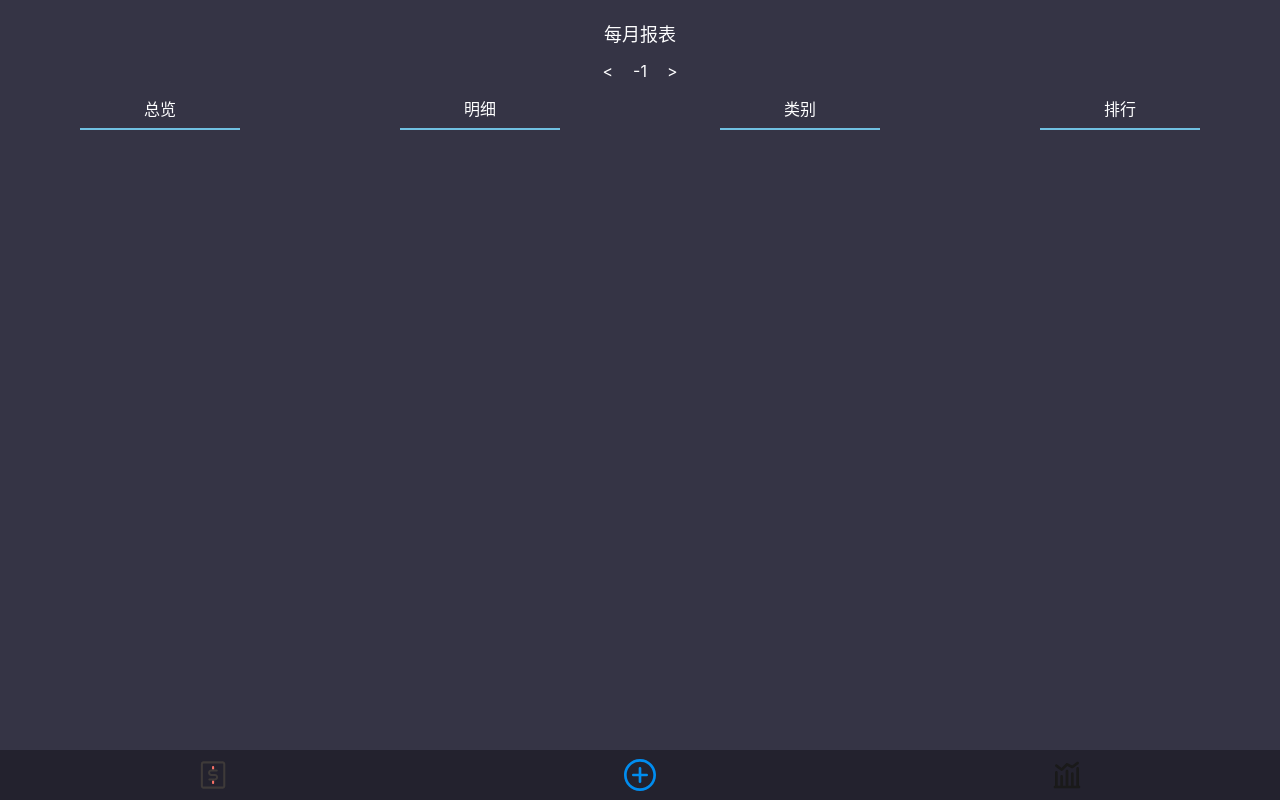
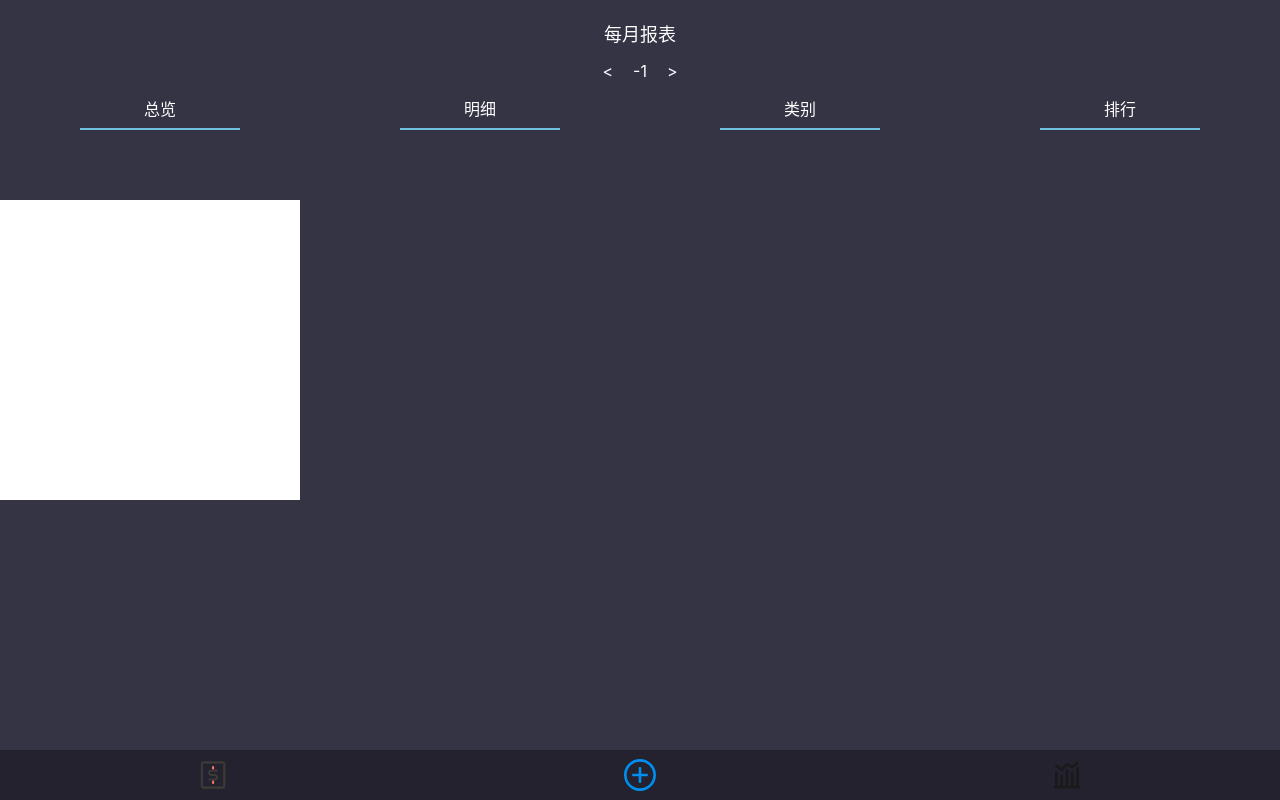
Before and after one commit to DevSuno/moze, a Vue app: page /#/statement in a window 1280 px wide. Built offline with nearby package versions, Linux system fonts and the light colour scheme.

Commit message:
做图表的时候发现没数据，先把数据搞定

```diff
--- a/src/components/Record/Calendar/Swiper.vue
+++ b/src/components/Record/Calendar/Swiper.vue
@@ -17,7 +17,7 @@
 
 <script lang="ts">
     import Vue from 'vue';
-    import { Component } from 'vue-property-decorator';
+    import { Component, } from 'vue-property-decorator';
     import { Swiper, SwiperSlide } from 'vue-awesome-swiper';
     import 'swiper/swiper-bundle.css';
     import SwiperItem from '@/components/Record/Calendar/SwiperItem.vue';
@@ -53,7 +53,6 @@
             }
 
         ];
-
         swiperOption: {} = {
             initialSlide: 1,
             effect: 'cube',
@@ -71,14 +70,14 @@
         slideChangeTransitionEnd(swiper: any) {
             if (swiper.swipeDirection === 'next') {
                 swiper.slideTo(1, 0);
-                this.pages  = [
+            return    this.pages  = [
                     ...this.pages.slice(1),
                     { year: this.pages[1].year, month: this.pages[1].month + 1 }
                 ];
             }
             if (swiper.swipeDirection === 'prev') {
                 swiper.slideTo(1, 0);
-                this.pages = [
+            return    this.pages = [
                     { year: this.pages[1].year, month: this.pages[1].month - 1 },
                     ...this.pages.slice(0, 2)
                 ];
--- a/src/components/Record/Calendar/SwiperItem.vue
+++ b/src/components/Record/Calendar/SwiperItem.vue
@@ -62,15 +62,15 @@
         }
 
         currentMonthMaxDay = () => {
-            const date = new Date();
-            return new Date(date.getFullYear(), date.getMonth(), 0).getDate();
+            const date = this.date;
+            return new Date(date.year, date.month + 1, 0).getDate();
         };
 
         prevMonthEndDay = () => {
-            const date = new Date();
-            const currentMonthLastDay = new Date(date.getFullYear(), date.getMonth(), 0).getDate();
+            const date = this.date;
+            const currentMonthLastDay = new Date(date.year, date.month + 1, 0).getDate();
             const end = new Date(
-                new Date().getFullYear(), new Date().getMonth() - 1, currentMonthLastDay
+                date.year, date.month, currentMonthLastDay
             );
             return end.getDate();
         };
@@ -86,10 +86,10 @@
             } else if (date === 0) {
                 date = this.prevMonthEndDay();
             } else if (date === 1) {
-                date = this.dateObject.month + 1 + '月';
+                date = this.dateObject.month + 1  + '月';
             } else if (date > this.currentMonthMaxDay()) {
                 if (date - this.currentMonthMaxDay() === 1) {
-                    date = this.dateObject.month + 2 + '月';
+                    date = (this.dateObject.month + 2)  + '月';
                 } else {
                     date = date - this.currentMonthMaxDay();
                 }
--- /dev/null
+++ b/src/components/Statement/Swiper/Swiper.vue
@@ -0,0 +1,77 @@
+<template>
+    <swiper :autoUpdate="false" :options="swiperOption"
+
+            class="swiper">
+        <swiper-slide>
+            <SwiperItem>0</SwiperItem>
+        </swiper-slide>
+        <swiper-slide>
+            <SwiperItem>1</SwiperItem>
+        </swiper-slide>
+        <swiper-slide>
+            <SwiperItem>2</SwiperItem>
+        </swiper-slide>
+        <swiper-slide>
+            <SwiperItem>3</SwiperItem>
+        </swiper-slide>
+
+    </swiper>
+</template>
+
+<script lang="ts">
+    import Vue from 'vue';
+    import { Component } from 'vue-property-decorator';
+    import { Swiper, SwiperSlide } from 'vue-awesome-swiper';
+    import 'swiper/swiper-bundle.css';
+    import SwiperItem from '@/components/Statement/Swiper/SwiperItem.vue';
+
+    @Component({
+        components: {
+            SwiperItem,
+            Swiper,
+            SwiperSlide
+        },
+    })
+    export default class Swiperwrap extends Vue {
+        /*        name: 'swiper-example-3d-cube'*/
+
+
+        swiperOption: {} = {
+            initialSlide: 0,
+            effect: 'cube',
+            loop: true,
+            grabCursor: true,
+            cubeEffect: {
+                shadow: true,
+                slideShadows: true,
+                shadowOffset: 20,
+                shadowScale: 0.94
+            },
+        };
+    }
+</script>
+
+
+<style lang="scss" scoped>
+    @import "~@/assets/style/helper.scss";
+
+
+    .swiper {
+        width: 300px;
+        height: 300px;
+        position: absolute;
+        background: #9fd26a;
+        top:200px;
+        .swiper-slide {
+            display: flex;
+            justify-content: center;
+            height: 400px;
+            align-items: center;
+            text-align: center;
+            background-color:#fff;
+            background-position: center;
+            background-size: cover;
+            color: #fff;
+        }
+    }
+</style>
--- /dev/null
+++ b/src/components/Statement/Swiper/SwiperItem.vue
@@ -0,0 +1,28 @@
+<template>
+    <div>
+
+        <div :key="index"
+             v-for="(page,index) in pages">
+            {{page.value}}
+        </div>
+    </div>
+
+</template>
+
+<script lang="ts">
+    import Vue from 'vue';
+    import { Component } from 'vue-property-decorator';
+
+    @Component
+    export default class SwiperItem extends Vue {
+        pages: [{}, {}, {}] = [
+            { 0: 0 },
+            { 1: 1 },
+            { 2: 2 }
+        ];
+    }
+</script>
+
+<style lang="scss" scoped>
+
+</style>
--- a/src/views/Statement.vue
+++ b/src/views/Statement.vue
@@ -3,6 +3,7 @@
         <Topbar/>
         <Timestamp/>
         <Items/>
+        <Swiper/>
     </Layout>
 </template>
 
@@ -12,9 +13,10 @@
     import Topbar from '@/components/Statement/Topbar.vue';
     import Timestamp from '@/components/Statement/Timestamp.vue';
     import Items from '@/components/Statement/Items.vue';
+    import Swiper from '@/components/Statement/Swiper/Swiper.vue';
 
     @Component({
-        components: { Items, Timestamp, Topbar }
+        components: { Swiper, Items, Timestamp, Topbar }
     })
     export default class Statement extends Vue {
 
```
